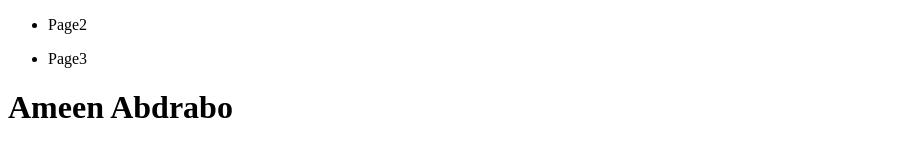
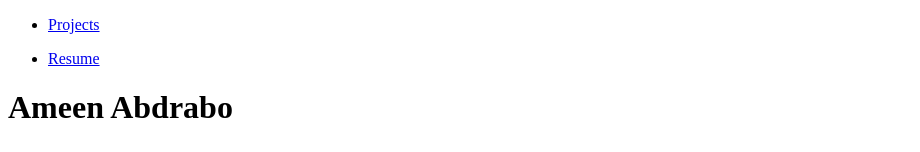
Before and after one commit to AmeenAbd/itmd361-project1, a plain HTML site: page index.html in a window 1280 px wide. Shown: the top 152 px of the page, without its empty margins (0-920 px from the left). Drawn offline with Linux system fonts and the light colour scheme.

Commit message:
added navigation to index.html

```diff
--- a/index.html
+++ b/index.html
@@ -7,8 +7,8 @@
   <body>
     <div class = "navigation">
       <ul>
-        <li><p>Page2</p></li>
-        <li><p>Page3</p></li>
+        <li><p><a href="projects.html">Projects</a></p></li>
+        <li><p><a href="index.html">Resume</a></p></li>
       </ul>
     </div>
     <header>
```
